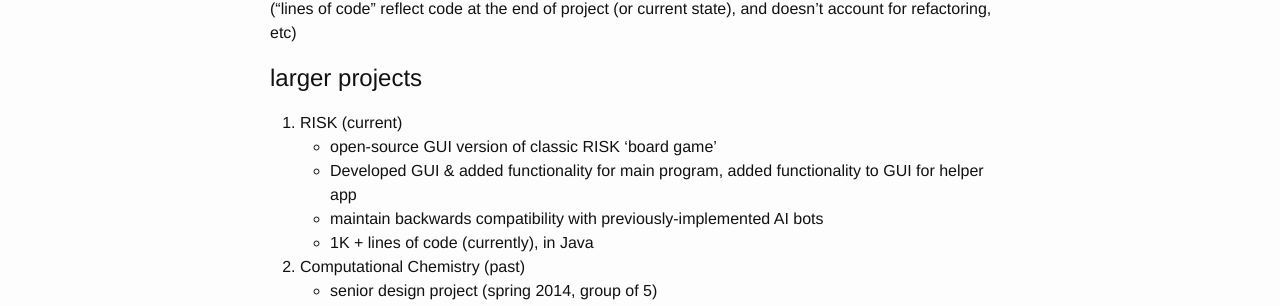
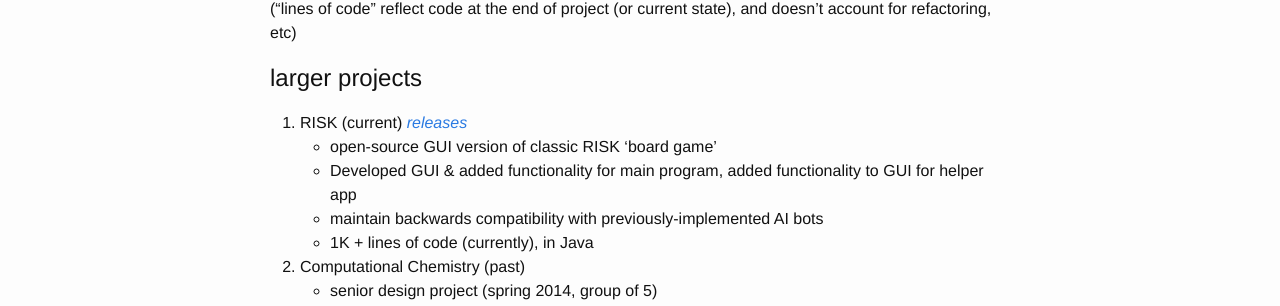
Before and after one commit to aewallace/aewallace.github.io, a Jekyll site: the page built from projects.md, in a window 1280 px wide and 900 px high. Shown: the part 373-679 px from the top of the window. Built offline with Jekyll 4.4.1, drawn with Linux system fonts in a browser that asks for light colours.

Commit message:
Add link to Risk releases to Projects.
Projects page: add link to Risk releases, during testing of GitHub
releases system.

```diff
--- a/projects.md
+++ b/projects.md
@@ -11,7 +11,7 @@ _Note: most of these projects can be found at [https://github.com/aewallace/](ht
 
 #larger projects
 
-1. RISK (current)
+1. RISK (current) _[releases](https://github.com/aewallace/GUI-Risk/releases)_
   * open-source GUI version of classic RISK 'board game'
   * Developed GUI & added functionality for main program, added functionality to GUI for helper app
   * maintain backwards compatibility with previously-implemented AI bots
```
